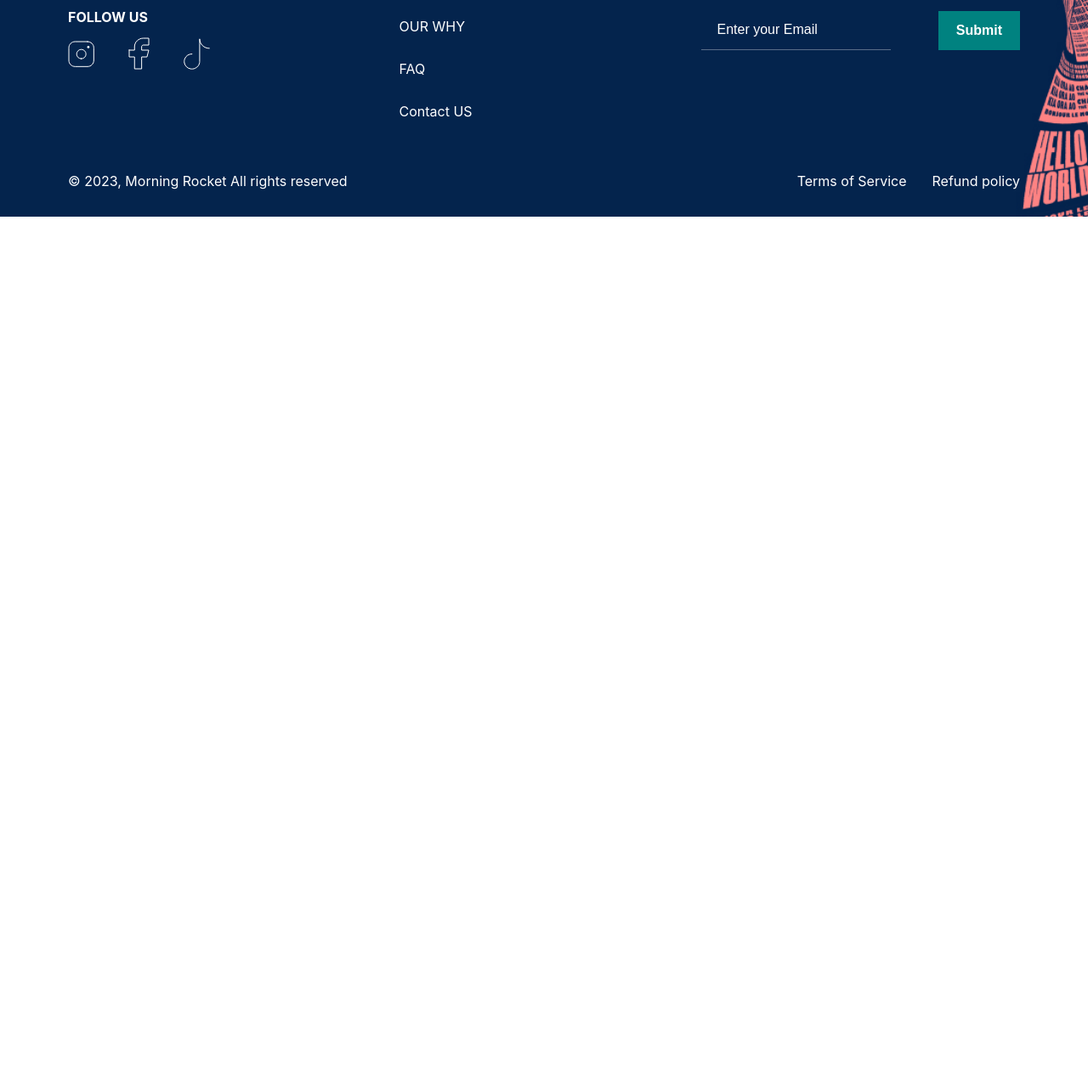
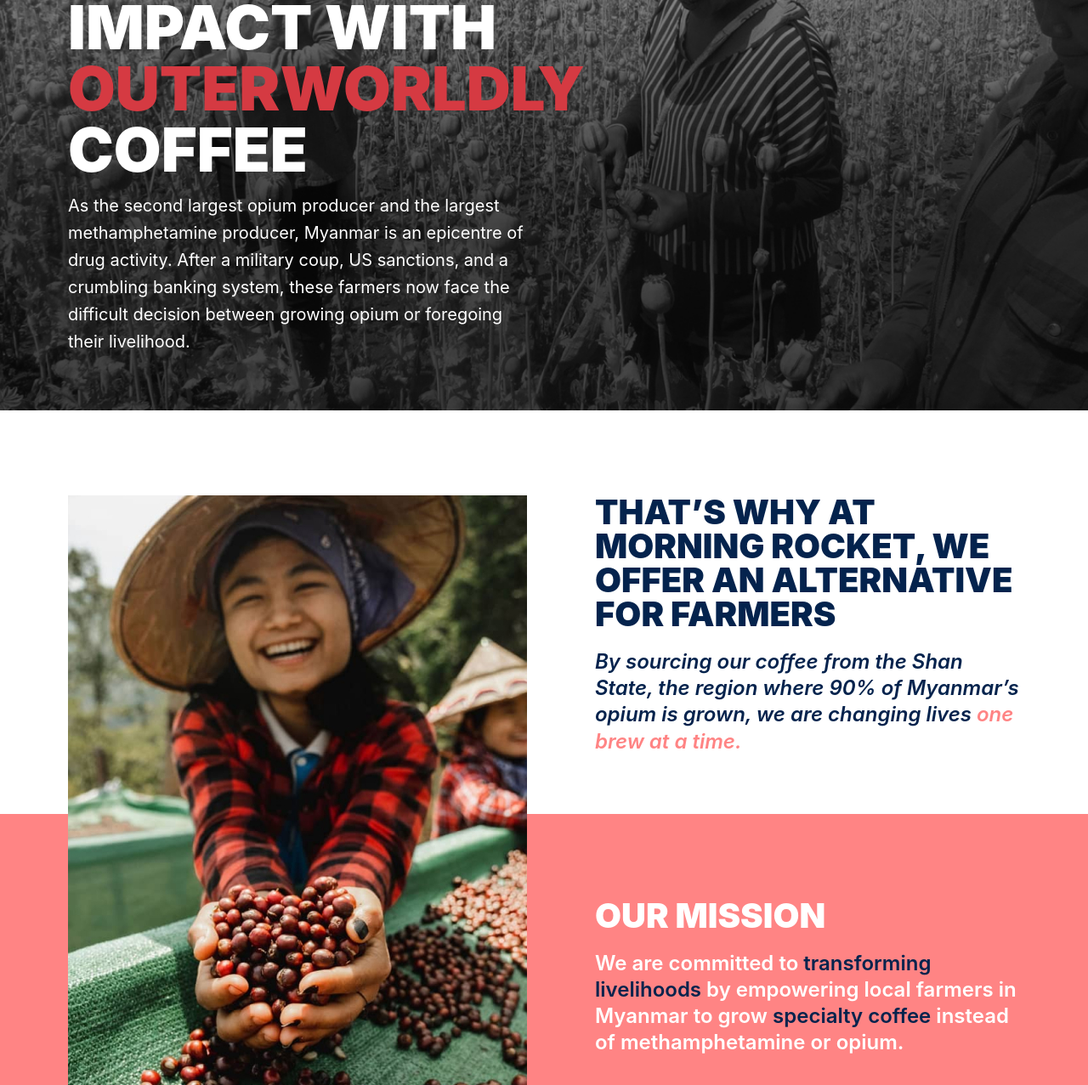
Before and after one commit to AlexIstra1989/coffee, a website: page app/index.html in a window 1280 px wide. Shown: the part 1013-2290 px from the top of the page at 85% size. Before the commit the page ends 1268 px from the top, so only its background shows below. Drawn offline with nearby package versions, Linux system fonts and the light colour scheme; files that its build step writes are made by us from their sources.

Commit message:
added html section outerworldly

```diff
--- a/app/index.html
+++ b/app/index.html
@@ -34,6 +34,57 @@
      </div>
     </div>
    </section>
+   <section class="outerworldly">
+    <div class="outerworldly__wrap">
+     <div class="outerworldly__main">
+      <div class="container">
+       <div class="outerworldly__inner">
+        <h2 class="outerworldly__title title">
+         Making a Worldwide
+         Impact with <span>Outerworldly</span> Coffee
+        </h2>
+        <p class="outerworldly__text">
+         As the second largest opium producer and the largest methamphetamine producer, Myanmar is an epicentre of drug
+         activity. After a military coup, US sanctions, and a crumbling banking system, these farmers now face the
+         difficult
+         decision between growing opium or foregoing their livelihood.
+        </p>
+       </div>
+      </div>
+     </div>
+     <div class="outerworldly__benefits benefits">
+      <div class="benefits__inner">
+       <div class="benefits__stats">
+        <div class="container">
+         <img class="benefits__image" src="images/outerworldly/fermer.jpg" alt="fermer">
+         <div class="benefits__box">
+          <h3 class="benefits__stats-subtitle subtitle">
+           That’s why at Morning Rocket, we offer an alternative for farmers
+          </h3>
+          <p class="benefits__stats-text text">
+           By sourcing our coffee from the Shan State, the region where 90% of Myanmar’s opium is grown, we are changing
+           lives
+           <span>one brew at a time.</span>
+          </p>
+         </div>
+        </div>
+       </div>
+       <div class="benefits__mission">
+        <div class="container">
+         <div class="benefits__box">
+          <h3 class="benefits__mission-subtitle subtitle">Our Mission</h3>
+          <p class="benefits__mission-text text">
+           We are committed to <span>transforming livelihoods</span> by empowering local farmers in Myanmar to grow
+           <span>specialty coffee</span> instead of
+           methamphetamine or opium.
+          </p>
+         </div>
+        </div>
+       </div>
+      </div>
+     </div>
+    </div>
+   </section>
   </main>
   @@include('./html/footer.html')
  </div>
--- a/app/scss/base/_global.scss
+++ b/app/scss/base/_global.scss
@@ -25,6 +25,36 @@
 	> * {
 		min-width: 0;
 	}
+}
+
+.title {
+ font-weight: 900;
+ font-size: 72px;
+ line-height: 1;
+ text-transform: uppercase;
+ @media (max-width: 991px) {
+  font-size: 64px;
+ }
+ @media (max-width: 768px) {
+  font-size: 48px;
+ }
+ @media (max-width: 490px) {
+  font-size: 32px;
+ }
+}
+
+.subtitle {
+ font-weight: 900;
+ font-size: 40px;
+ line-height: 1;
+ color: $mainColor;
+ text-transform: uppercase;
+}
+
+.text {
+ font-size: 24px;
+ line-height: 1.3;
+ color: $primaryColor;
 }
 
 .link {
--- /dev/null
+++ b/app/scss/blocks/_outerwordly.scss
@@ -0,0 +1,83 @@
+.outerworldly {
+ // .outerworldly__main
+ &__main {
+  @include background(url("../../images/outerworldly/bg.jpg"));
+  padding: 65px 0;
+  @media (max-width: 768px) {
+   padding: 32px 0;
+  }
+ }
+ // .outerworldly__inner
+ &__inner {
+  max-width: 550px;
+  width: 100%;
+ }
+ // .outerworldly__title
+ &__title {
+  color: $primaryColor;
+  margin-bottom: 14px;
+  span {
+   color: $accentColor;
+  }
+ }
+ // .outerworldly__text
+ &__text {
+  font-size: 20px;
+  line-height: 1.6;
+  color: $primaryColor;
+  @media (max-width: 490px) {
+   font-size: 16px;
+  }
+ }
+}
+//===================================================================================
+.benefits {
+ // .benefits__inner
+ &__inner {
+ }
+ // .benefits__image
+ &__image {
+  position: absolute;
+  object-fit: cover;
+ }
+ // .benefits__box
+ &__box {
+  max-width: 500px;
+  width: 100%;
+  margin-left: auto;
+ }
+ // .benefits__stats
+ &__stats {
+  padding: 100px 0 70px;
+ }
+ // .benefits__stats-subtitle
+ &__stats-subtitle {
+  margin-bottom: 20px;
+ }
+ // .benefits__stats-text
+ &__stats-text {
+  font-weight: 600;
+  font-style: italic;
+  color: $mainColor;
+  span {
+   color: $secondaryColor;
+  }
+ }
+ // .benefits__mission
+ &__mission {
+  padding: 100px 0 140px;
+  background-color: $secondaryColor;
+ }
+ // .benefits__mission-subtitle
+ &__mission-subtitle {
+  margin-bottom: 20px;
+  color: $primaryColor;
+ }
+ // .benefits__mission-text
+ &__mission-text {
+  font-weight: 600;
+  span {
+   color: $mainColor;
+  }
+ }
+}
--- a/app/scss/style.scss
+++ b/app/scss/style.scss
@@ -1,8 +1,8 @@
-
 @import "utilities/vars";
 @import "utilities/mixins";
 @import "base/reset";
 @import "base/global";
 @import "components/header";
 @import "components/footer";
-@import "blocks/main.block";
+@import "blocks/main-block";
+@import "blocks/outerwordly";
```
Also changed, not shown: app/images/outerworldly/bg.jpg (added), app/images/outerworldly/fermer.jpg (added), app/scss/blocks/_main-block.scss (renamed from app/scss/blocks/_main.block.scss).
